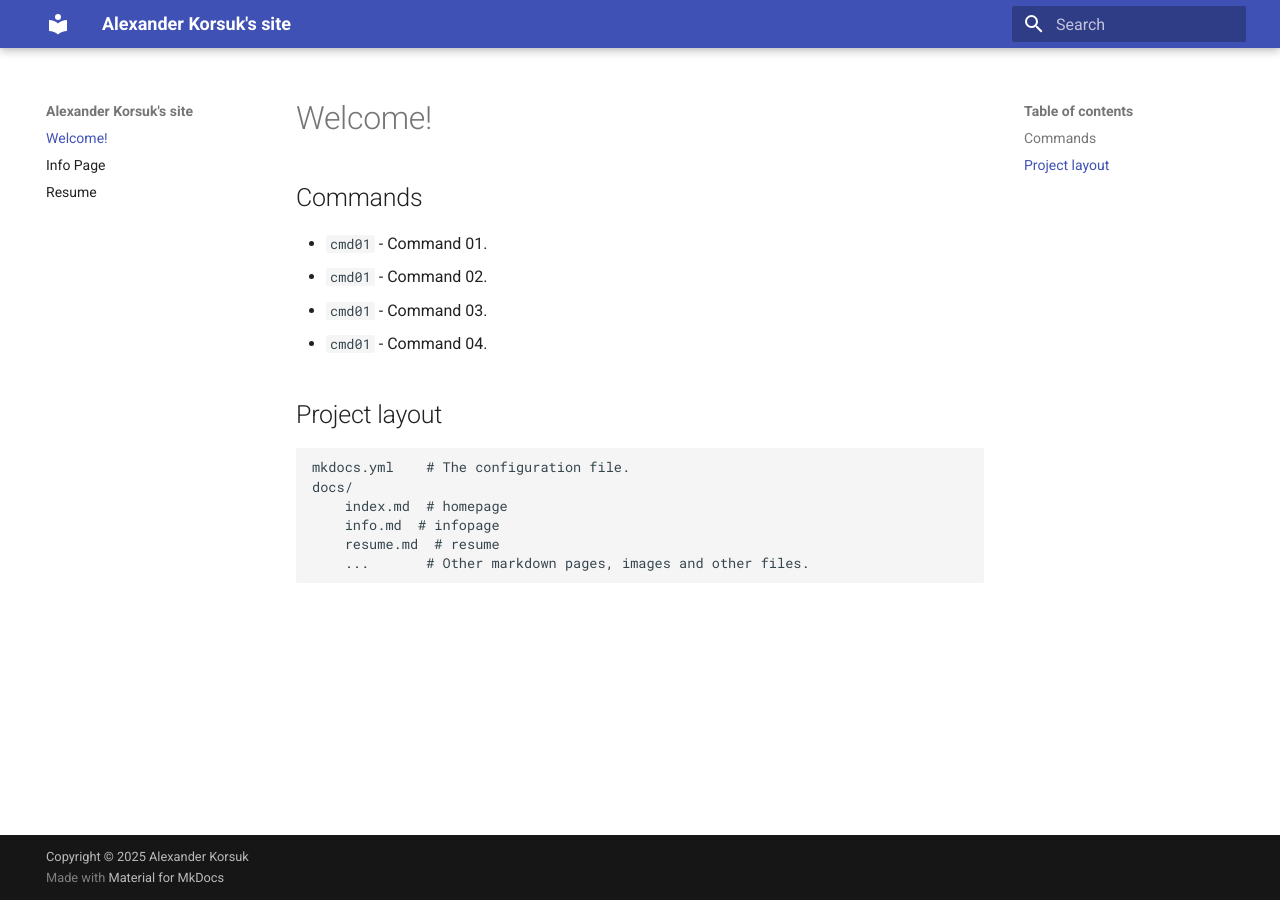
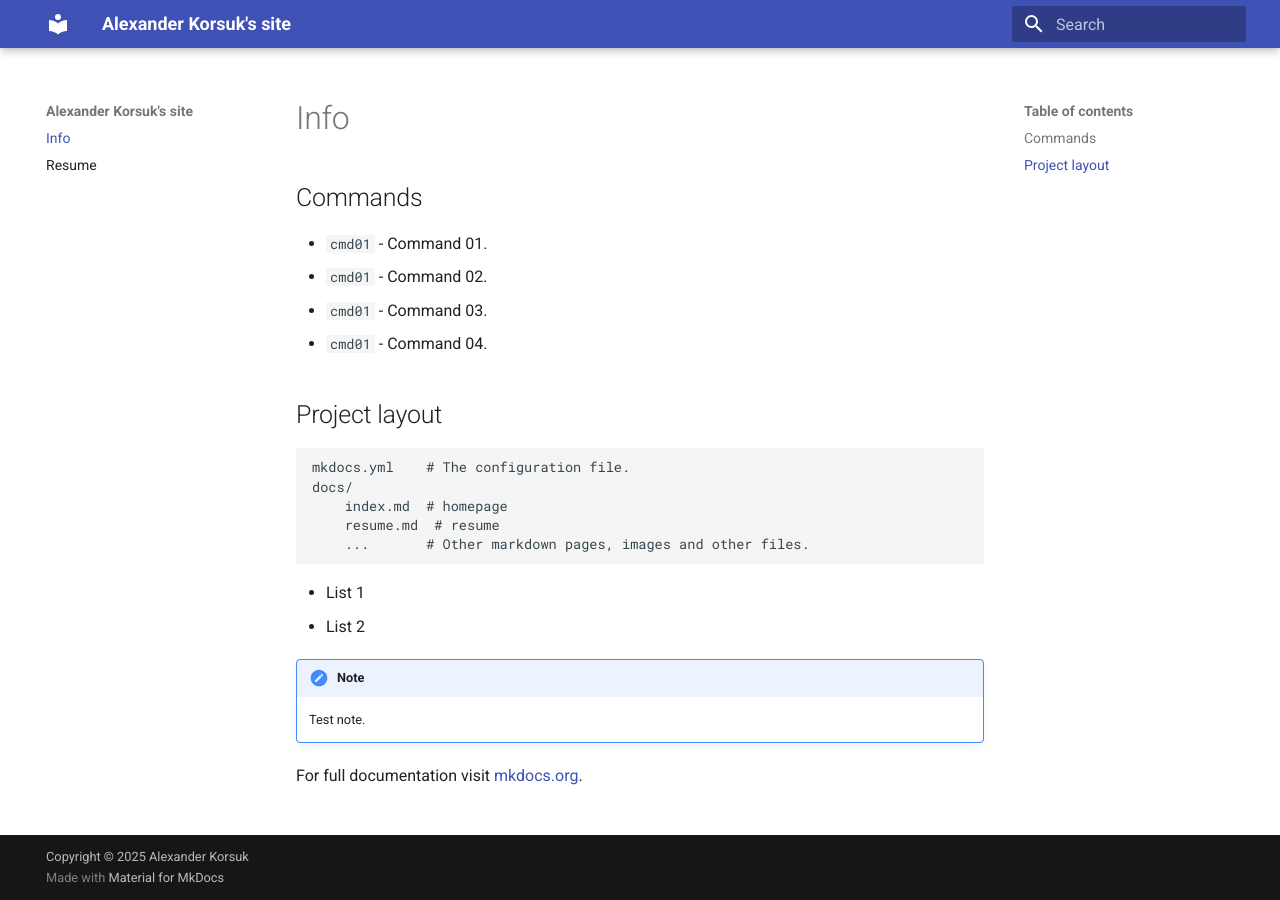
Before and after one commit to akorsuk/mkdocs, an MkDocs documentation site: the page built from docs/index.md, in a window 1280 px wide. Built offline with MkDocs 1.6.1 and Material for MkDocs 9.7.7, drawn with Linux system fonts in a browser that asks for light colours.

Commit message:
Add gh action v04

```diff
--- a/docs/index.md
+++ b/docs/index.md
@@ -1,4 +1,4 @@
-# Welcome!
+# Info
 
 
 
@@ -14,6 +14,18 @@
     mkdocs.yml    # The configuration file.
     docs/
         index.md  # homepage
-        info.md  # infopage
         resume.md  # resume
         ...       # Other markdown pages, images and other files.
+
+
+- List 1
+- List 2
+
+
+!!! note
+
+    Test note.
+
+
+
+For full documentation visit [mkdocs.org](https://www.mkdocs.org).
```
Also changed, not shown: docs/info.md (deleted, +0 -14 lines), docs/resume.md (+12 -0 lines).
